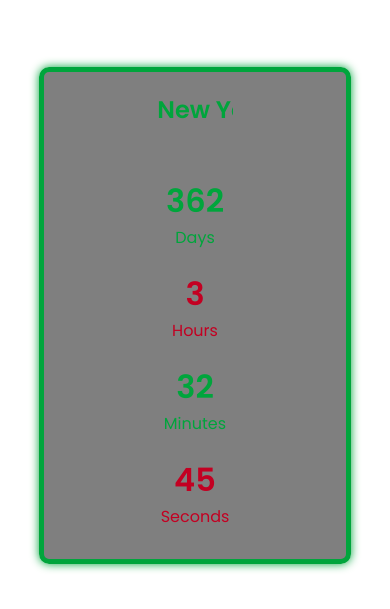
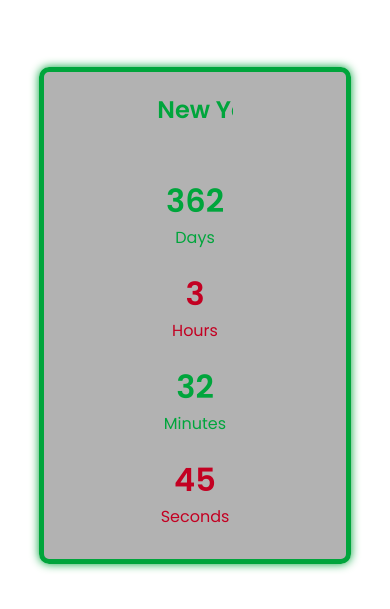
Before and after one commit to Georgianaviator737/New-Year-Countdown, a plain HTML site: page index.html in a window 390 px wide. Shown: the part 107-716 px from the top of the page. Drawn offline with Linux system fonts and the light colour scheme.

Commit message:
minor responsive design update

```diff
--- a/css/style.css
+++ b/css/style.css
@@ -106,7 +106,8 @@ section p {
         width: 80%;
         margin: 0 auto;
         border-radius: 10px;
-        background-color: rgba(0, 0, 0, 0.5);
+        backdrop-filter: blur(10px);
+        background-color: rgba(0, 0, 0, 0.3);
     }
 
     section {
```
